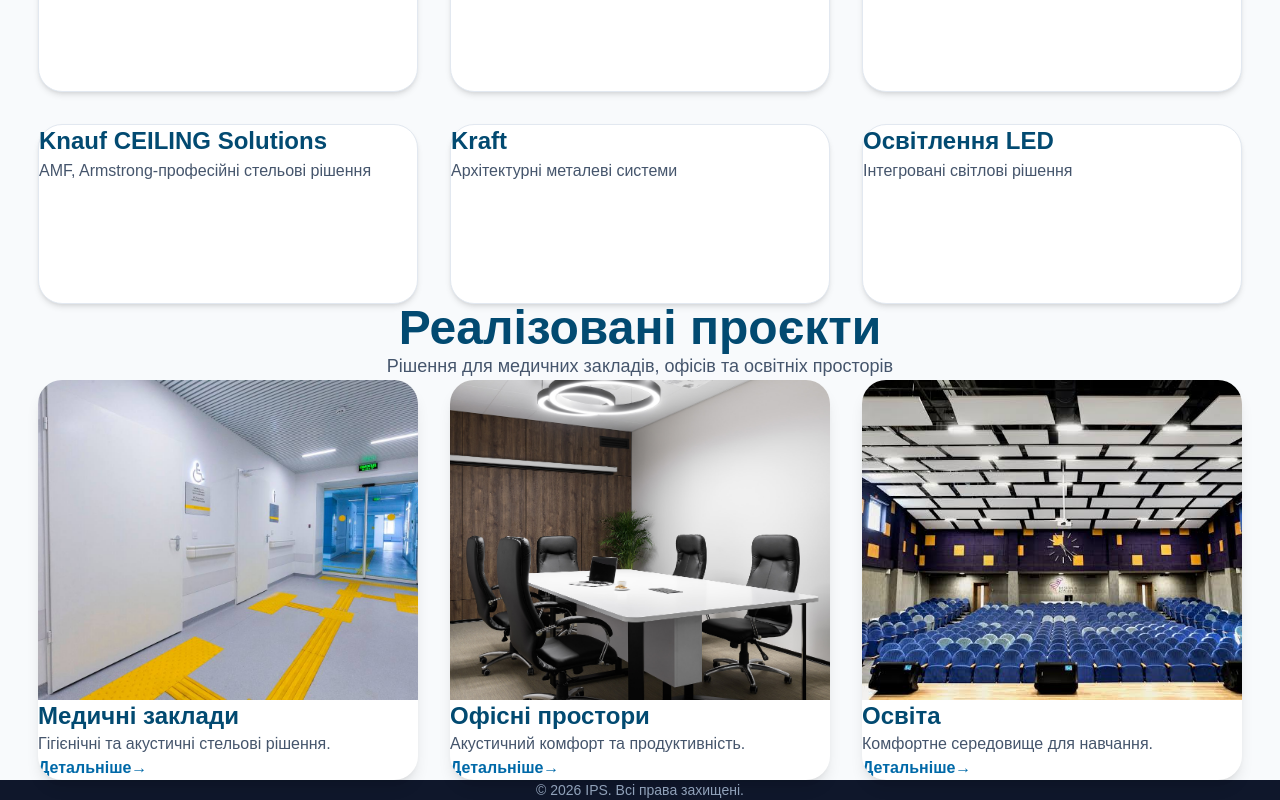
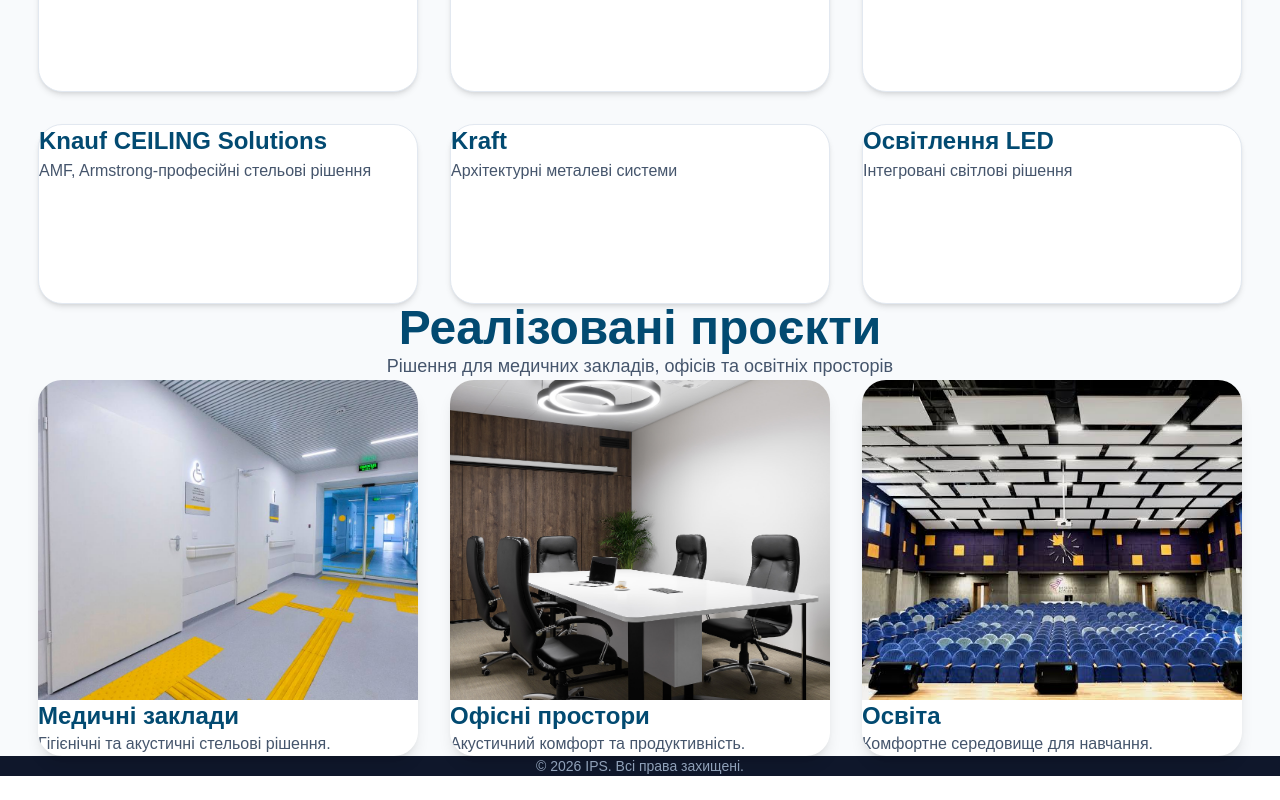
Before and after one commit to 4941598-design/ips-site, a Next.js app: page / in a window 1280 px wide. Shown: the part 1299-2099 px from the top of the page. After the commit the page ends 2075 px from the top, so only its background shows below. Built offline with nearby package versions, Linux system fonts and the light colour scheme.

Commit message:
Checkpoint catalog architecture

```diff
--- a/app/components/ProjectsGallery.tsx
+++ b/app/components/ProjectsGallery.tsx
@@ -31,12 +31,7 @@ export default function ProjectsGallery() {
                   Гігієнічні та акустичні стельові рішення.
                 </p>
 
-                <div className="mt-6 flex items-center font-semibold text-sky-700">
-                  Детальніше
-                  <span className="ml-2 transition-transform duration-300 group-hover:translate-x-1">
-                    →
-                  </span>
-                </div>
+
               </div>
             </div>
 
@@ -59,12 +54,7 @@ export default function ProjectsGallery() {
                   Акустичний комфорт та продуктивність.
                 </p>
 
-                <div className="mt-6 flex items-center font-semibold text-sky-700">
-                  Детальніше
-                  <span className="ml-2 transition-transform duration-300 group-hover:translate-x-1">
-                    →
-                  </span>
-                </div>
+
               </div>
             </div>
 
@@ -87,12 +77,7 @@ export default function ProjectsGallery() {
                   Комфортне середовище для навчання.
                 </p>
 
-                <div className="mt-6 flex items-center font-semibold text-sky-700">
-                  Детальніше
-                  <span className="ml-2 transition-transform duration-300 group-hover:translate-x-1">
-                    →
-                  </span>
-                </div>
+
               </div>
             </div>
           </div>
```
